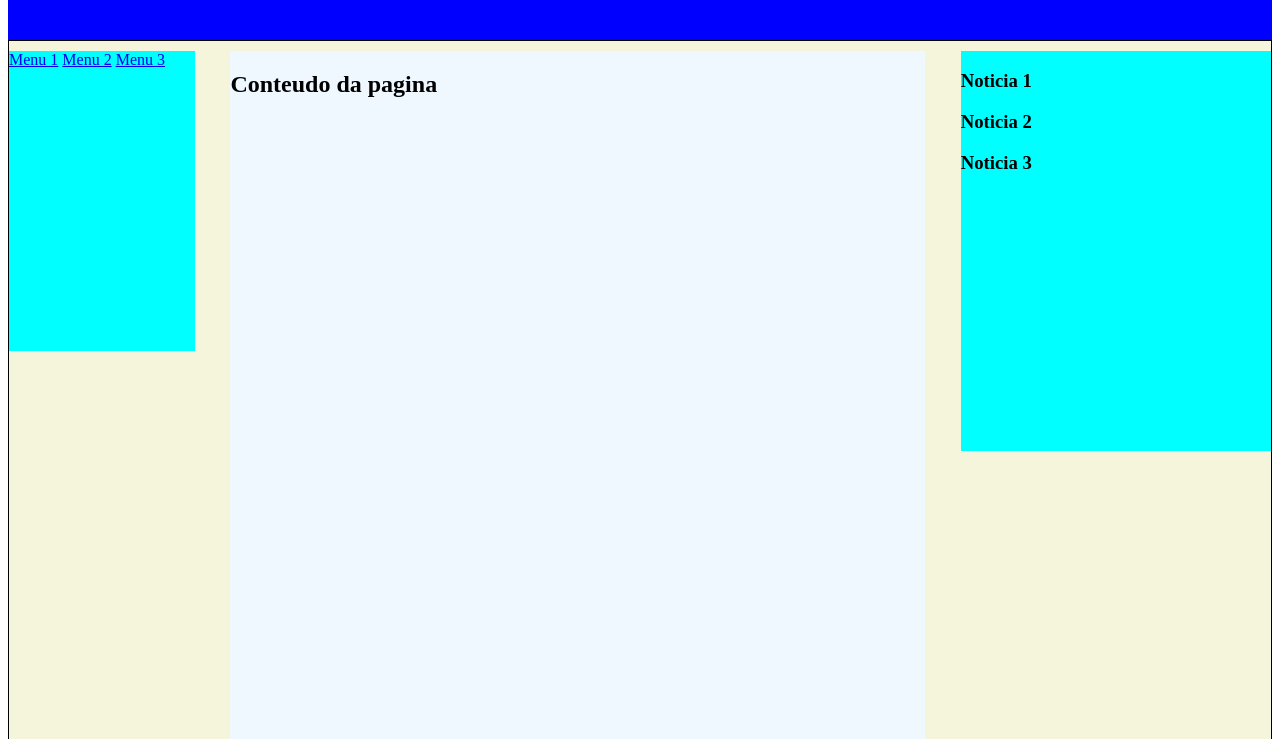
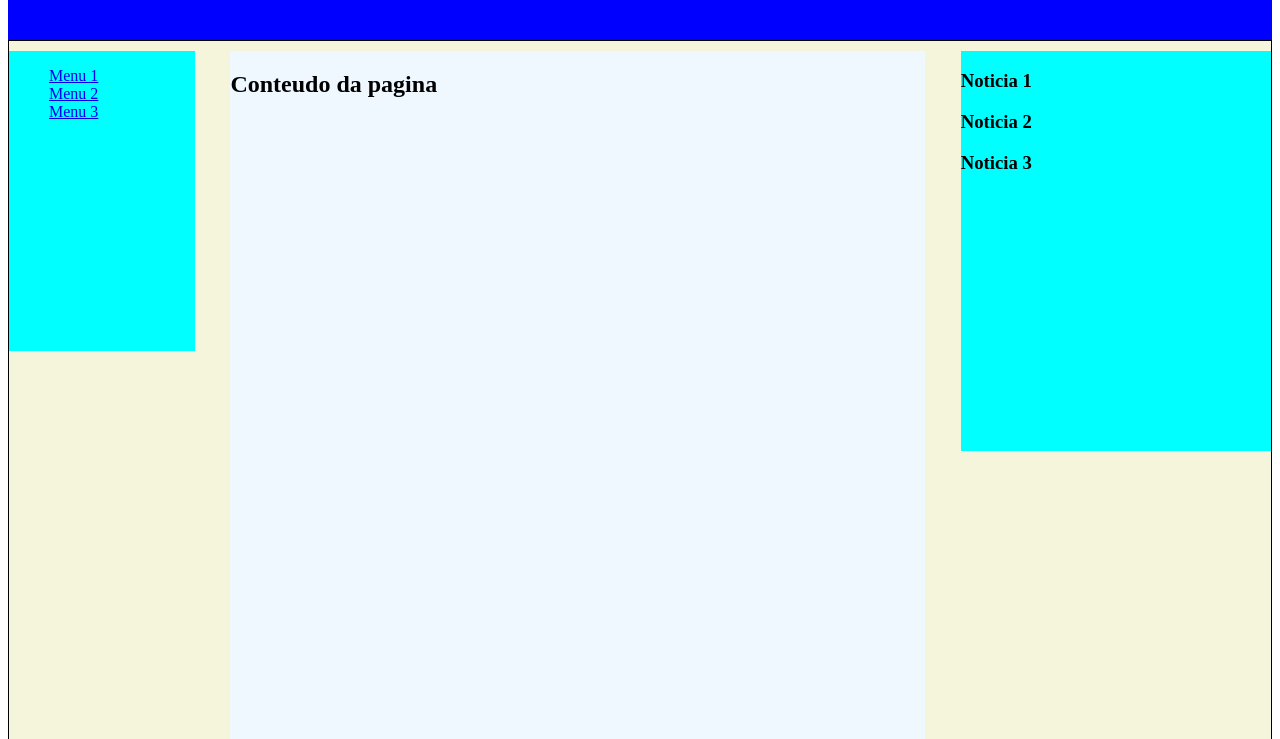
Before and after one commit to bento-lulu/ben.github.io, a plain HTML site: page index.html in a window 1280 px wide. Shown: the part 61-800 px from the top of the page. Drawn offline with Linux system fonts and the light colour scheme.

Commit message:
menu em coluna ou lista

```diff
--- a/estilos.css
+++ b/estilos.css
@@ -14,6 +14,9 @@
     height: 300px;
     margin-top: 10px;
     margin-right: 2%;
+}
+#body #menu li{
+    list-style-type: none;
 }
 #body #content{
     background-color: aliceblue;
--- a/index.html
+++ b/index.html
@@ -12,9 +12,11 @@
     </div>
     <div id="body">
         <div id="menu">
-            <a href="#">Menu 1</a>
-            <a href="#">Menu 2</a>
-            <a href="#">Menu 3</a>
+            <ul>
+                <li><a href="#">Menu 1</a></li>
+                <li><a href="#">Menu 2</a></li>
+                <li><a href="#">Menu 3</a></li>
+            </ul>
         </div>
         <div id="content">
             <h2>Conteudo da pagina</h2>
```
